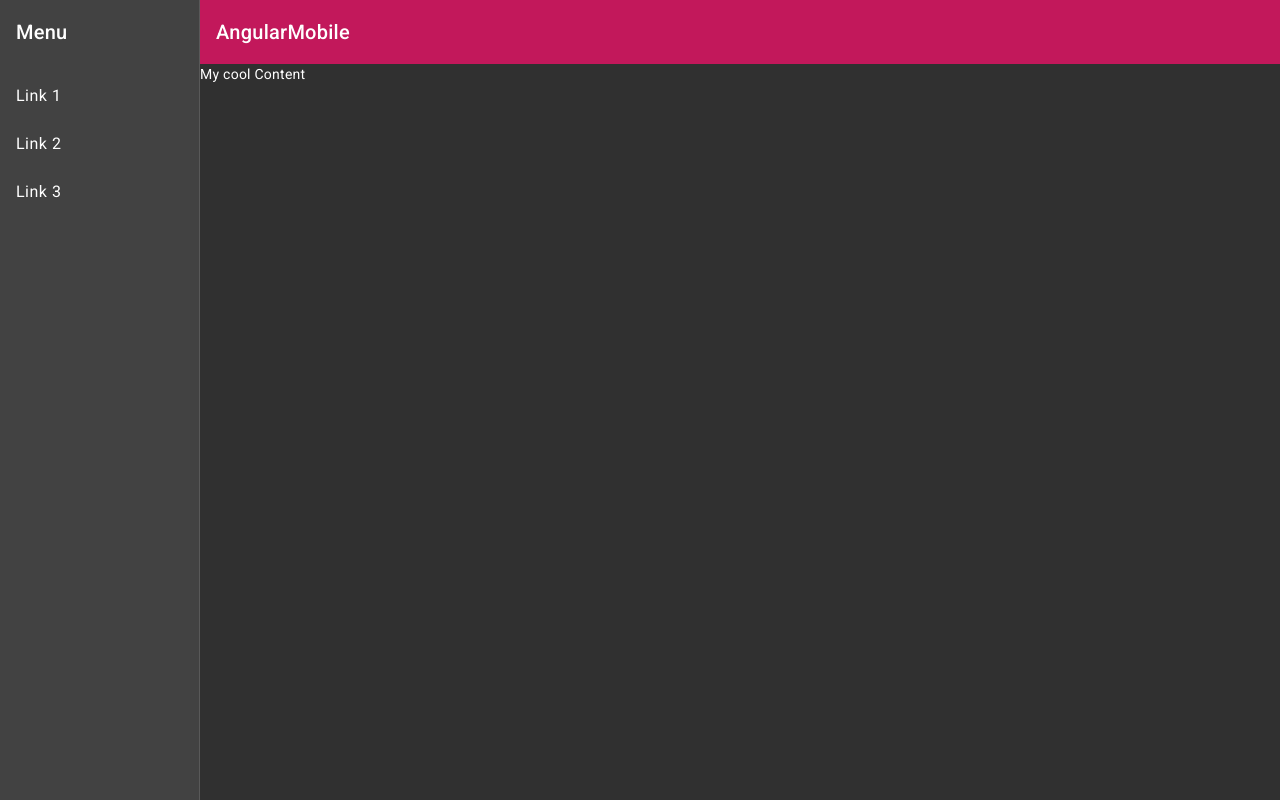
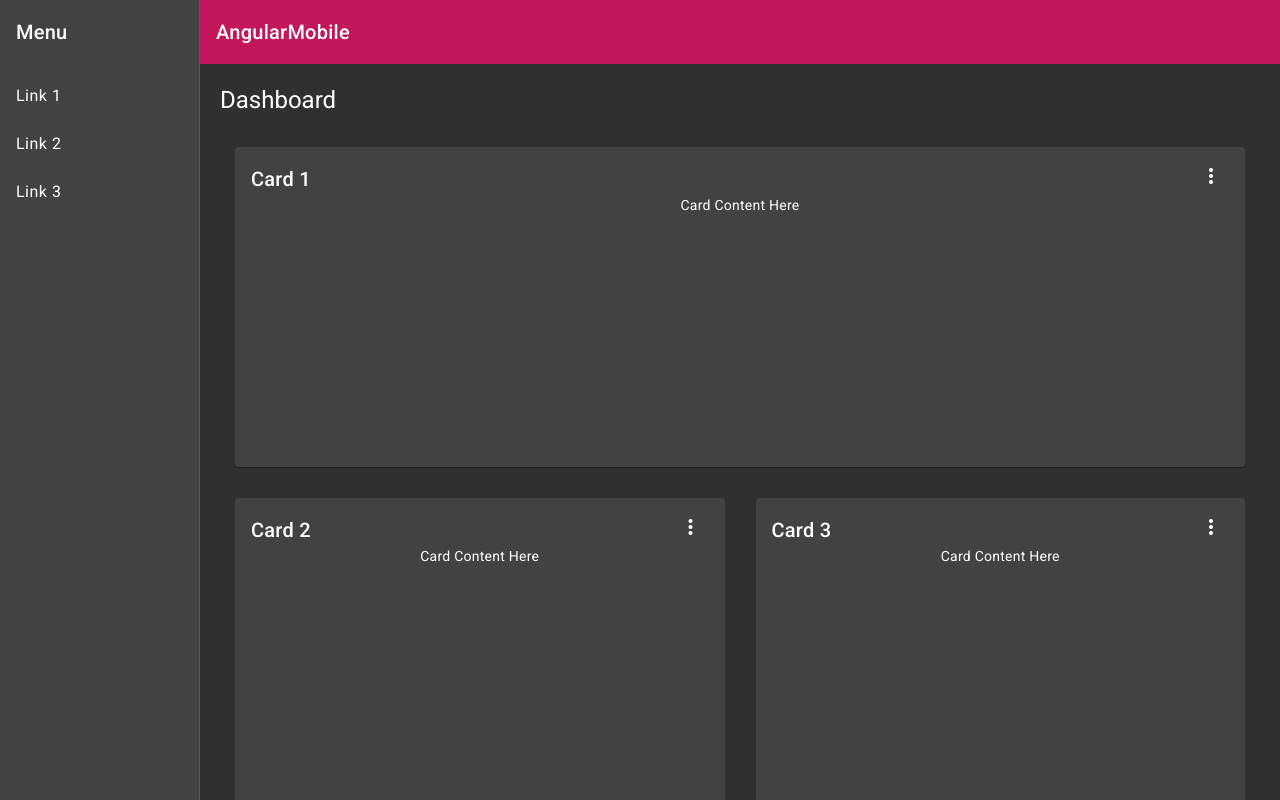
Before and after one commit to Kaser-slaiby/AngularMobile, an Angular app: page / in a window 1280 px wide. Built offline with nearby package versions, Linux system fonts and the light colour scheme.

Commit message:
add router-outlet

```diff
--- a/src/app/app-navigation/app-navigation.component.html
+++ b/src/app/app-navigation/app-navigation.component.html
@@ -23,7 +23,6 @@
       <span>AngularMobile</span>
     </mat-toolbar>
     <!-- Add Content Here -->
-    My cool Content
-
+    <router-outlet></router-outlet>
   </mat-sidenav-content>
 </mat-sidenav-container>
```
